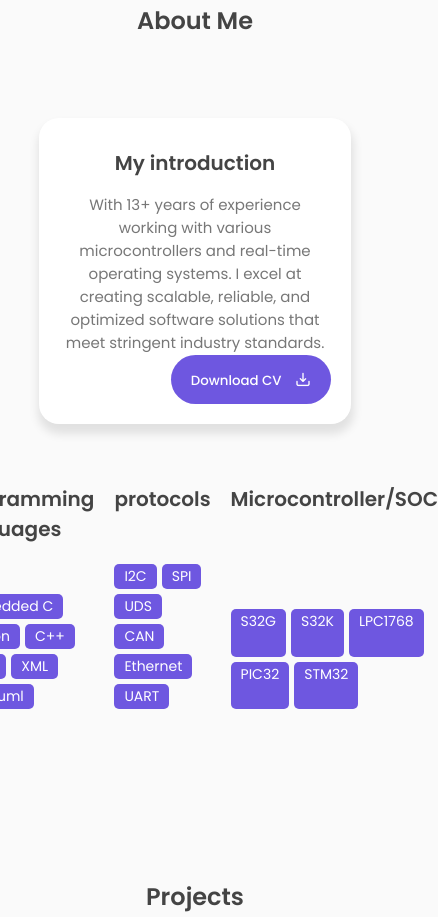
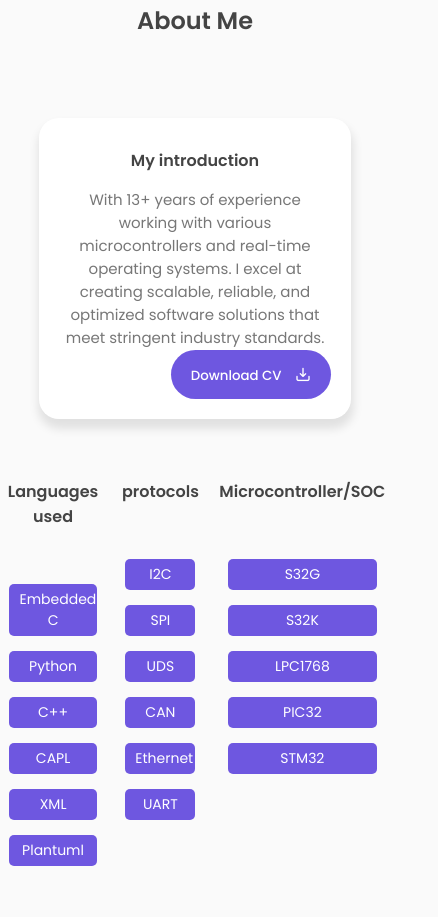
Before and after one commit to Rubesh1990/Portfolio, a plain HTML site: page index.html in a window 390 px wide. Shown: the part 921-1838 px from the top of the page, 438 px wide, since content can reach past the window. Drawn offline with nearby package versions, Linux system fonts and the light colour scheme.

Commit message:
Updated mobile responsive site

```diff
--- a/assets/css/style.css
+++ b/assets/css/style.css
@@ -545,6 +545,8 @@ footer{
         width: 320px;
         height: 320px;
     }
+
+
 }
 
 /* ----- MEDIA QUERY == 900px / RESPONSIVE ----- */
@@ -629,6 +631,9 @@ footer{
 /* ----- MEDIA QUERY == 540px / RESPONSIVE ----- */
 
 @media only screen and (max-width: 540px){
+    h3 {
+        font-size: 16px;
+    }
     .featured-name{
         font-size: 40px;
     }
@@ -641,4 +646,34 @@ footer{
     .input-field{
         width: 100%;
     }
+
+
 }
+
+@media only screen and (max-width: 768px) {
+    .skills-box {
+        flex-direction: column;
+        width: 100%;
+    }
+
+    /* Center the skill headers on mobile */
+    .skills-header {
+        justify-content: center;
+        width: 100%;
+        text-align: center;
+    }
+
+    /* Make skill list items span the full width */
+    .skills-list {
+        justify-content: center;
+        width: 100%;
+    }
+
+    .skills-list span {
+        display: inline-block;
+        margin: 5px 0;
+        padding: 5px 10px;
+        width: 90%;
+        text-align: center;
+    }
+}
--- a/index.html
+++ b/index.html
@@ -110,7 +110,7 @@
             <div class="col">
                 <div class="skills-box">
                     <div class="skills-header">
-                        <h3>Programming languages</h3>
+                        <h3>Languages used</h3>
                     </div>
                     <div class="skills-list">
                         <span>Embedded C</span>
```
